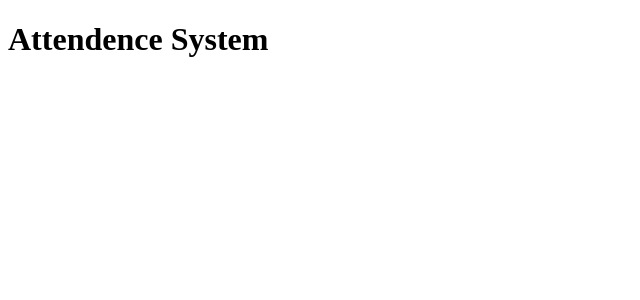
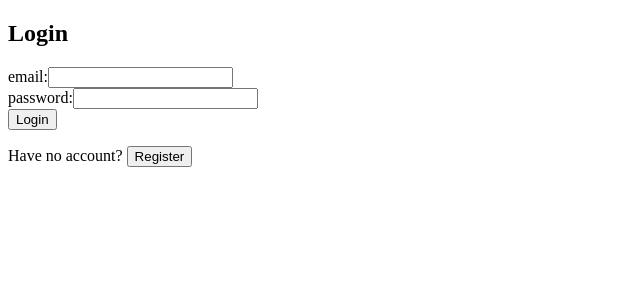
Before and after one commit to 24046416G/Dapp-Project, a React app in the folder front-end/: page / in a window 1280 px wide. Shown: the top 300 px of the page, without its empty margins (0-640 px from the left). Built offline with nearby package versions, Linux system fonts and the light colour scheme.

Commit message:
Login Function

```diff
--- a/front-end/public/index.html
+++ b/front-end/public/index.html
@@ -3,7 +3,7 @@
 <head>
     <meta charset="UTF-8">
     <meta name="viewport" content="width=device-width, initial-scale=1.0">
-    <title>react_practice</title>
+    <title>demo</title>
 </head>
 <body>
     <div id="app"></div>
--- /dev/null
+++ b/front-end/src/components/LoginTable/Index.jsx
@@ -0,0 +1,19 @@
+import React, { useState } from 'react';
+import Login from './Login.jsx';
+import Register from './Register.jsx';
+
+function Index() {
+  const [isLogin, setIsLogin] = useState(true);
+
+  const toggleForm = () => {
+    setIsLogin(!isLogin);
+  };
+
+  return (
+    <div className="app-container">
+      {isLogin ? <Login onSwitch={toggleForm} /> : <Register onSwitch={toggleForm} />}
+    </div>
+  );
+}
+
+export default Index;
--- /dev/null
+++ b/front-end/src/components/LoginTable/Login.jsx
@@ -0,0 +1,44 @@
+import React, { useState } from 'react';
+
+function Login({ onSwitch }) {
+  const [email, setEmail] = useState('');
+  const [password, setPassword] = useState('');
+
+  const handleSubmit = (event) => {
+    event.preventDefault();
+    console.log('Email:', email);
+    console.log('Password:', password);
+  };
+
+  return (
+    <div className="login-container">
+      <h2>Login</h2>
+      <form onSubmit={handleSubmit}>
+        <div>
+          <label htmlFor="email">email:</label>
+          <input
+            type="email"
+            id="email"
+            value={email}
+            onChange={(e) => setEmail(e.target.value)}
+            required
+          />
+        </div>
+        <div>
+          <label htmlFor="password">password:</label>
+          <input
+            type="password"
+            id="password"
+            value={password}
+            onChange={(e) => setPassword(e.target.value)}
+            required
+          />
+        </div>
+        <button type="submit">Login</button>
+      </form>
+      <p>Have no account? <button onClick={onSwitch}>Register</button></p>
+    </div>
+  );
+}
+
+export default Login;
--- /dev/null
+++ b/front-end/src/components/LoginTable/Register.jsx
@@ -0,0 +1,60 @@
+import React, { useState } from 'react';
+
+function Register({ onSwitch }) {
+  const [email, setEmail] = useState('');
+  const [password, setPassword] = useState('');
+  const [confirmPassword, setConfirmPassword] = useState('');
+
+  const handleSubmit = (event) => {
+    event.preventDefault();
+    // 在这里处理注册逻辑，例如发送请求到服务器
+    if (password !== confirmPassword) {
+      alert('密码不匹配');
+      return;
+    }
+    console.log('Email:', email);
+    console.log('Password:', password);
+  };
+
+  return (
+    <div className="register-container">
+      <h2>注册</h2>
+      <form onSubmit={handleSubmit}>
+        <div>
+          <label htmlFor="email">邮箱:</label>
+          <input
+            type="email"
+            id="email"
+            value={email}
+            onChange={(e) => setEmail(e.target.value)}
+            required
+          />
+        </div>
+        <div>
+          <label htmlFor="password">密码:</label>
+          <input
+            type="password"
+            id="password"
+            value={password}
+            onChange={(e) => setPassword(e.target.value)}
+            required
+          />
+        </div>
+        <div>
+          <label htmlFor="confirmPassword">确认密码:</label>
+          <input
+            type="password"
+            id="confirmPassword"
+            value={confirmPassword}
+            onChange={(e) => setConfirmPassword(e.target.value)}
+            required
+          />
+        </div>
+        <button type="submit">注册</button>
+      </form>
+      <p>已经有账号？ <button onClick={onSwitch}>登录</button></p>
+    </div>
+  );
+}
+
+export default Register;
--- a/front-end/src/index.jsx
+++ b/front-end/src/index.jsx
@@ -1,10 +1,11 @@
 import React from 'react'
 import { createRoot } from 'react-dom/client';
+import LoginTable from "./components/LoginTable/Index.jsx"
 
 function main(){
     const root = createRoot(document.getElementById("app"));
     root.render(
-        <h1>Attendence System</h1>
+        <LoginTable />
     );
 }
 
```
Also changed, not shown: 1 other file (tests, documents, lock files or other folders).
